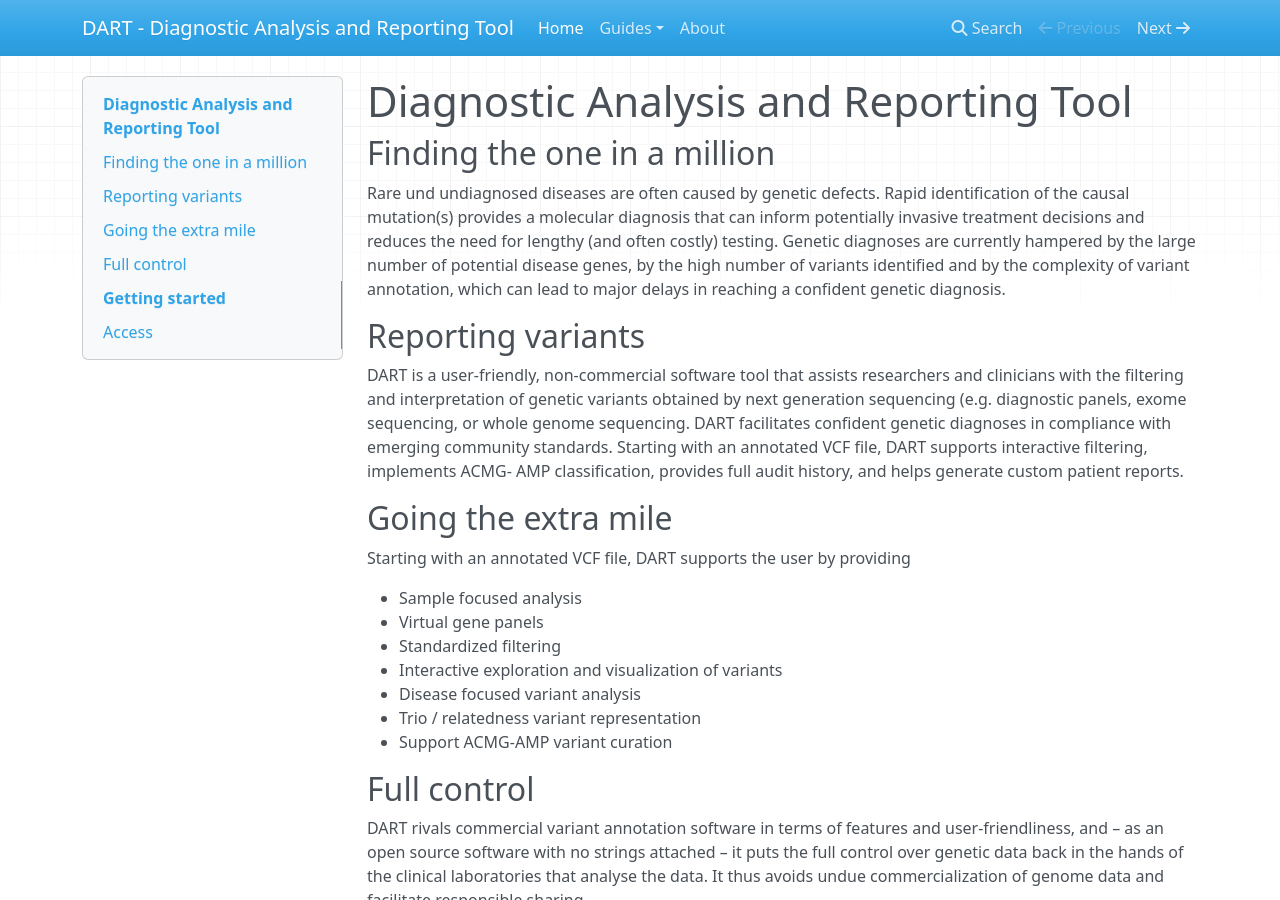
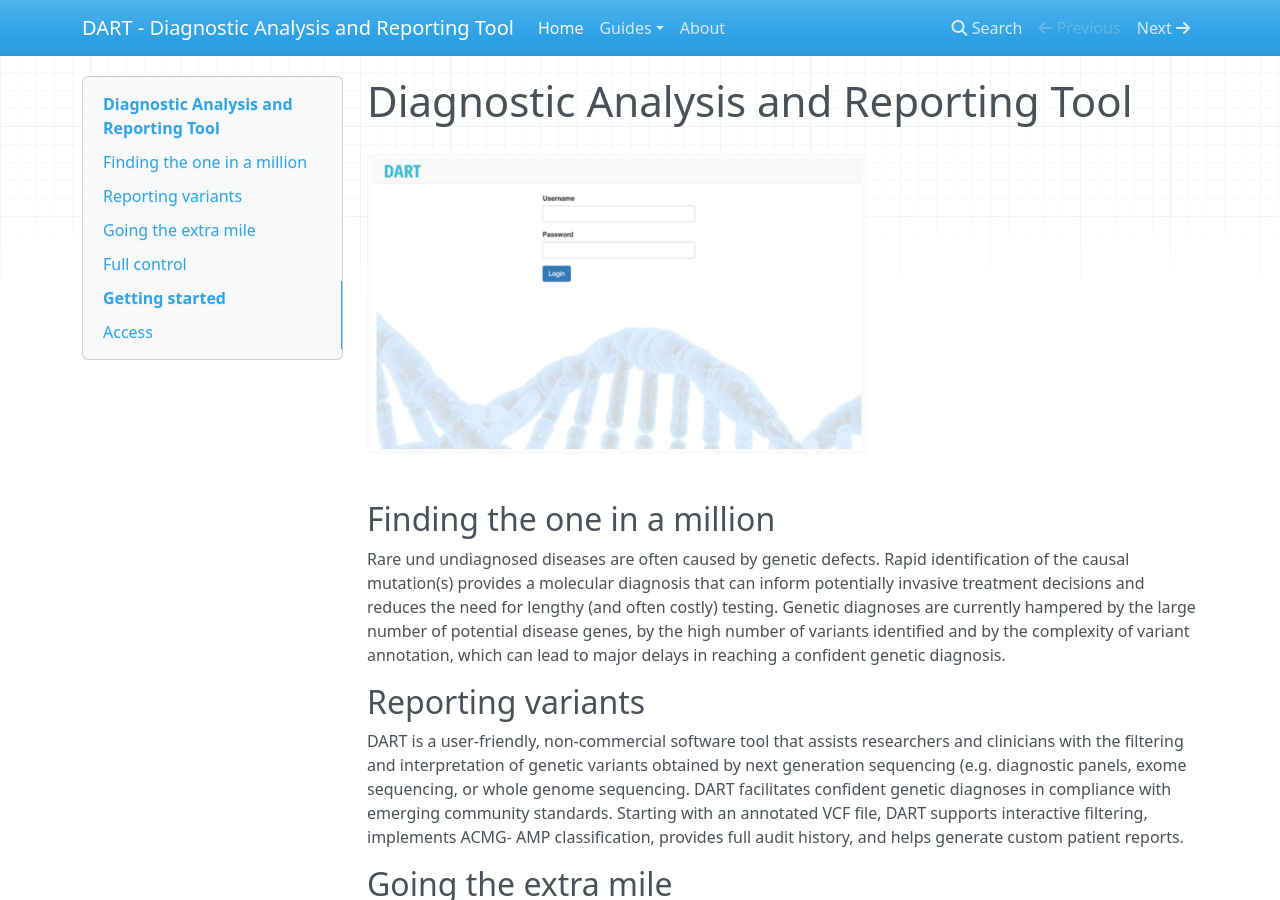
Before and after one commit to mh11/dart_docs, an MkDocs documentation site: the page built from docs/index.md, in a window 1280 px wide and 900 px high. Built offline with MkDocs 1.6.1, drawn with Linux system fonts in a browser that asks for light colours; nearby versions of some CDN libraries; old or Windows-style settings are respelled for this version of MkDocs.

Commit message:
Add image to index

```diff
--- a/docs/index.md
+++ b/docs/index.md
@@ -1,8 +1,11 @@
 
 # Diagnostic Analysis and Reporting Tool
 
+![Dart welcome](img/guide-welcome.png){: style="height:300px;width:500px"}
+
 ## Finding the one in a million
 Rare und undiagnosed diseases are often caused by genetic defects. Rapid identification of the causal mutation(s) provides a molecular diagnosis that can inform potentially invasive treatment decisions and reduces the need for lengthy (and often costly) testing. Genetic diagnoses are currently hampered by the large number of potential disease genes, by the high number of variants identified and by the complexity of variant annotation, which can lead to major delays in reaching a confident genetic diagnosis.
+
 
 ## Reporting variants
 DART is a user-friendly, non-commercial software tool that assists researchers and clinicians with the filtering and interpretation of genetic variants obtained by next generation sequencing (e.g. diagnostic panels, exome sequencing, or whole genome sequencing. DART facilitates confident genetic diagnoses in compliance with emerging community standards. Starting with an annotated VCF file, DART supports interactive filtering, implements ACMG- AMP classification, provides full audit history, and helps generate custom patient reports.
```
